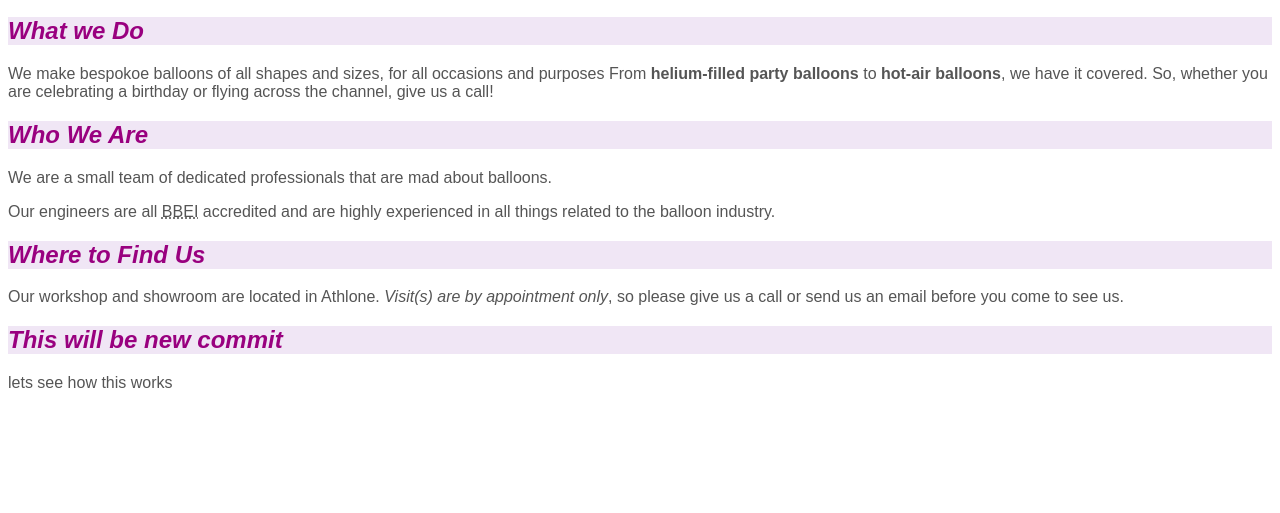
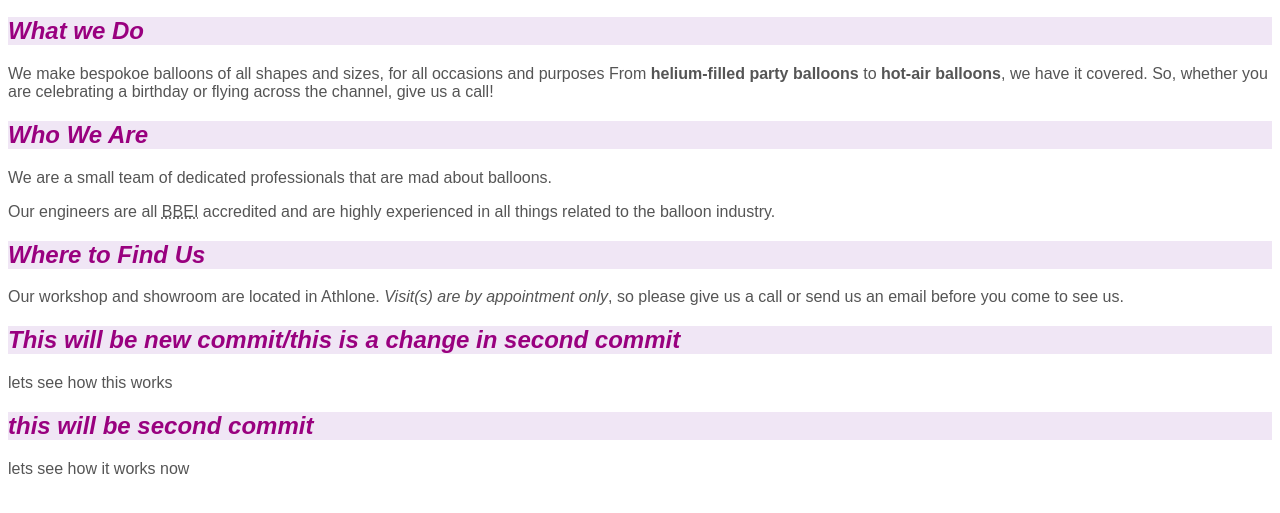
Before and after one commit to AlenKrga/balloons-copy, a plain HTML site: page index.html in a window 1280 px wide. Shown: the part 157-670 px from the top of the page. Drawn offline with Linux system fonts and the light colour scheme.

Commit message:
added new h2 and p, as well edited previous h2

```diff
--- a/index.html
+++ b/index.html
@@ -27,7 +27,9 @@
         <p>Our workshop and showroom are located in Athlone.
         <strong>Visit(s) are by appointment only</strong>, so please give us a call or send us an email
             before you come to see us.</p>
-            <h2>This will be new commit</h2>
+            <h2>This will be new commit/this is a change in second commit</h2>
             <p>lets see how this works</p>
+            <h2>this will be second commit</h2>
+            <p>lets see how it works now</p>
     </body>
 </html>
```
